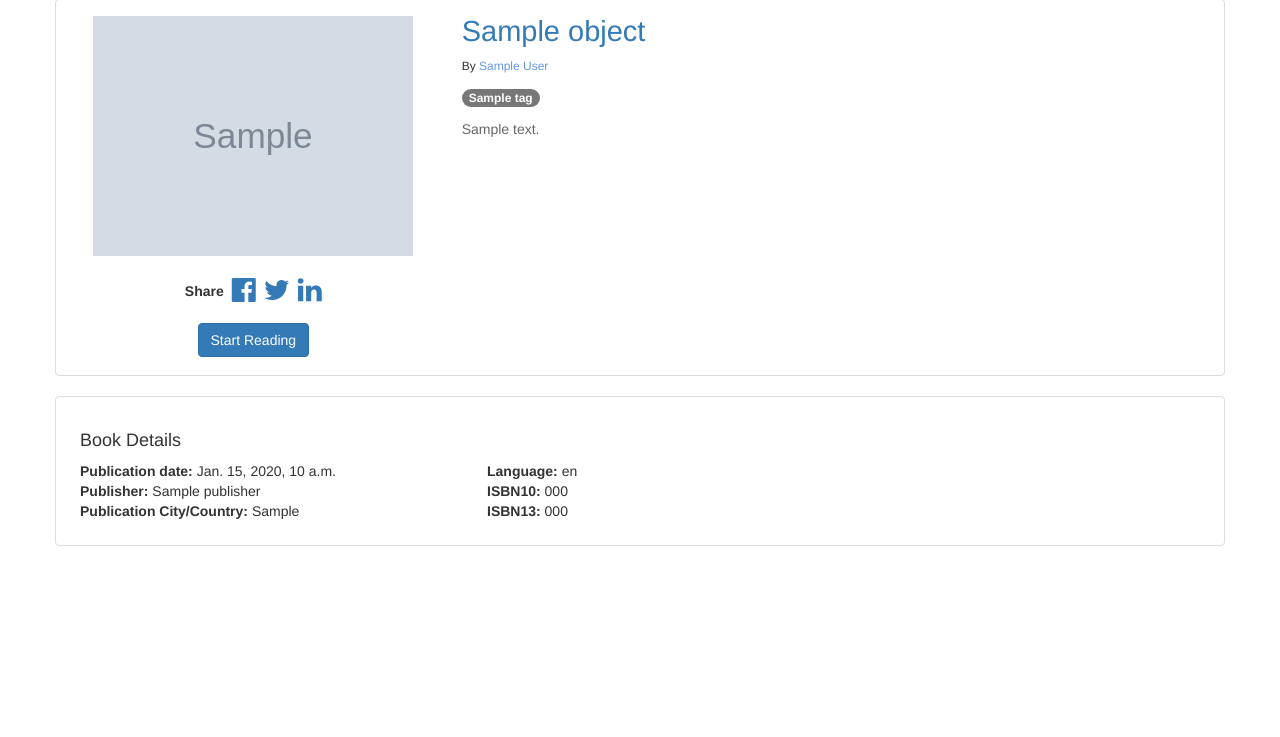
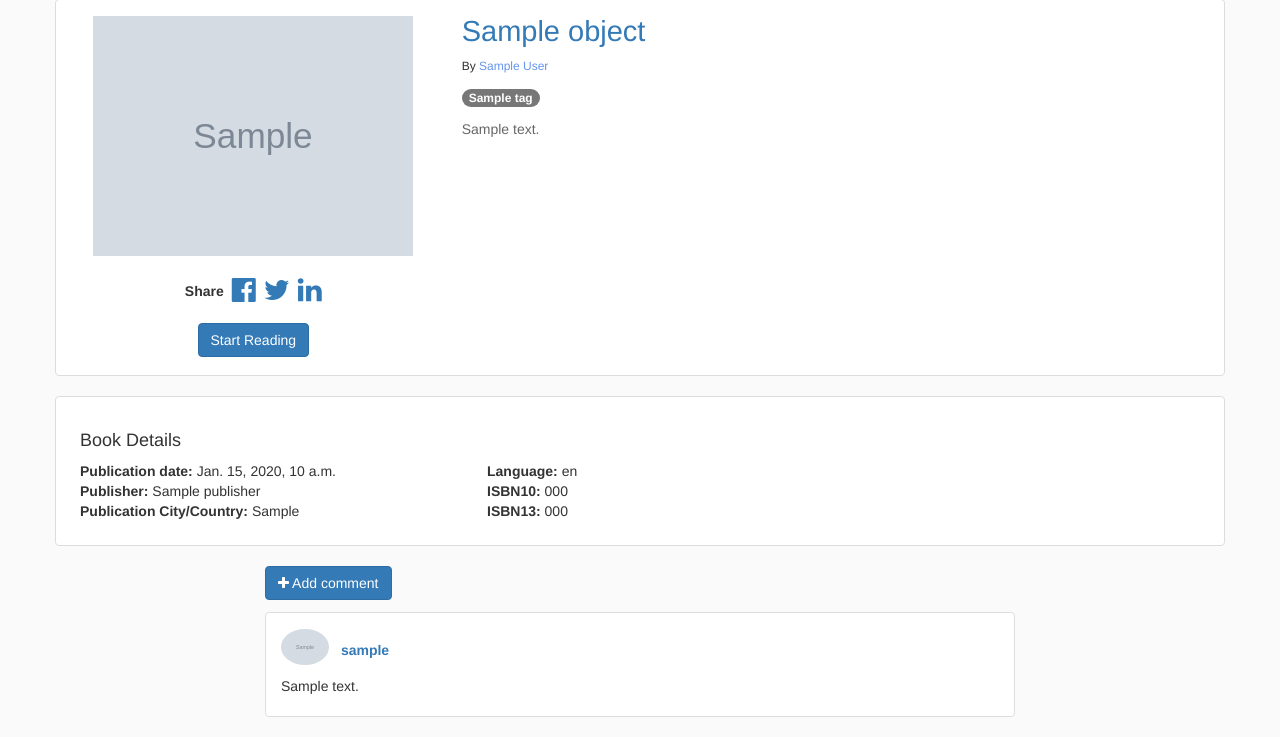
Before and after one commit to ilyeshammadi/bookslib, a Django app: template books_library/templates/books/book_detail.html in a window 1280 px wide. Shown: the part 111-848 px from the top of the page. Before the commit the page ends 657 px from the top, so only its background shows below. Run offline with Django 3.2, Linux system fonts and the light colour scheme; the template is opened without the code that fills it: most values are stand-ins (such as "Sample title", 1, 10 or a date in 2020); grey boxes marked "Sample" are stand-in pictures; some libraries are stand-ins or nearby versions.

Commit message:
feat: Add comments to Books

```diff
--- a/books_library/books/admin.py
+++ b/books_library/books/admin.py
@@ -1,6 +1,6 @@
 from django.contrib import admin
 from django import forms
-from .models import Book, Category
+from .models import Book, Category, Comment
 
 
 class BookAdminForm(forms.ModelForm):
@@ -13,6 +13,9 @@ class BookAdminForm(forms.ModelForm):
 class BookAdmin(admin.ModelAdmin):
     form = BookAdminForm
     list_display = ['id', 'name', 'slug', 'created', 'last_updated', 'link_to_pdf', 'thumbnail']
+    exclude = ['language']
+
 
 admin.site.register(Book, BookAdmin)
 admin.site.register(Category)
+admin.site.register(Comment)
--- a/books_library/books/urls.py
+++ b/books_library/books/urls.py
@@ -51,5 +51,9 @@ urlpatterns = [
         view=views.book_dislike,
         name='book_dislike'
     ),
-
+    url(
+        regex=r'^comment/$',
+        view=views.add_comment,
+        name='add_comment'
+    ),
 ]
--- a/books_library/navigation/models.py
+++ b/books_library/navigation/models.py
@@ -1,11 +1,15 @@
 from __future__ import unicode_literals
 
+from django.conf import settings
+from django.contrib.auth.models import User
 from django.db import models
 
 from books_library.books.models import Book
 
+# Create your models here.
 
-# Create your models here.
+
+
 class Search(models.Model):
     terms = models.TextField()
     created = models.DateTimeField(auto_now_add=True, editable=False)
--- a/books_library/static/css/books/book_detail.css
+++ b/books_library/static/css/books/book_detail.css
@@ -1,3 +1,7 @@
+body {
+  background-color: #fafafa;
+}
+
 .m-b-1 {
   margin-bottom: 0 !important;
 }
@@ -50,3 +54,28 @@
   margin-top: 12px;
   margin-bottom: 12px;
 }
+
+.comments {
+  margin-top: 12px;
+}
+
+.comment {
+  margin-bottom: 8px !important;
+}
+
+.comment h3 {
+  display: inline-block;
+  font-size: 14px;
+  font-weight: bold;
+  vertical-align: sub;
+}
+
+.comment img {
+  height: 36px;
+  margin-right: 8px;
+  border-radius: 200%;
+}
+
+.comment p {
+  margin-top: 8px;
+}
--- /dev/null
+++ b/books_library/static/js/books/book_detail.js
@@ -0,0 +1,37 @@
+/**
+ * Created by ilyes on 5/11/17.
+ */
+function showForm() {
+    $('#comment-form').css({
+        display: 'block'
+    });
+
+    $('#show-comment').css({
+        display: 'none'
+    });
+
+}
+
+function hideForm() {
+    $('#comment-form').css({
+        display: 'none'
+    });
+
+    $('#show-comment').css({
+        display: 'inline-block'
+    });
+
+}
+
+
+// Hide the form bu default
+hideForm();
+
+
+$('#show-comment').click(function () {
+    showForm();
+});
+
+$('#cancel').click(function () {
+   hideForm();
+});
--- a/books_library/templates/base.html
+++ b/books_library/templates/base.html
@@ -62,9 +62,9 @@
 {% block javascript %}
     <!-- Required by Bootstrap v4 Alpha 4 -->
     <script src="{% static 'dep/jquery-3.2.0.min.js' %}"></script>
-    <script src="https://cdnjs.cloudflare.com/ajax/libs/tether/1.3.7/js/tether.min.js"
-            integrity="sha384-XTs3FgkjiBgo8qjEjBk0tGmf3wPrWtA6coPfQDfFEY8AnYJwjalXCiosYRBIBZX8"
-            crossorigin="anonymous"></script>
+{#    <script src="https://cdnjs.cloudflare.com/ajax/libs/tether/1.3.7/js/tether.min.js"#}
+{#            integrity="sha384-XTs3FgkjiBgo8qjEjBk0tGmf3wPrWtA6coPfQDfFEY8AnYJwjalXCiosYRBIBZX8"#}
+{#            crossorigin="anonymous"></script>#}
     <!-- Latest compiled and minified JavaScript -->
     <script src="{% static 'dep/bootstrap/js/bootstrap.min.js' %}"></script>
 
--- a/books_library/templates/books/book_detail.html
+++ b/books_library/templates/books/book_detail.html
@@ -1,9 +1,17 @@
 {% extends 'books/index.html' %}
 {% load static %}
+{% load crispy_forms_tags %}
+
 
 {% block css %}
     {{ block.super }}
     <link rel="stylesheet" href="{% static 'css/books/book_detail.css' %}">
+{% endblock %}
+
+
+{% block javascript %}
+    {{ block.super }}
+    <script src="{% static 'js/books/book_detail.js' %}"></script>
 {% endblock %}
 
 {% block content %}
@@ -63,6 +71,36 @@
 
 
         </div>
+
+        <div class="row">
+            <div class="col-xs-12 col-md-8 col-md-offset-2">
+                <div class="comments-container">
+                    <button id="show-comment" class="btn btn-primary"><i class="fa fa-plus"></i> Add comment</button>
+                    <form id="comment-form" action="{% url 'books:add_comment' %}" method="post" role="form">
+
+                        {% csrf_token %}
+
+                        <input type="hidden" name="book_id" value="{{ book.id }}" >
+
+
+                        {{ form|crispy }}
+                        <button id="send" type="submit" class="btn btn-primary">Submit</button>
+                        <button id="cancel" class="btn btn-default">Cancel</button>
+                    </form>
+                    <div class="comments list-group">
+                        {% for comment in book.comments.all %}
+                            <div class="comment list-group-item">
+                                <img src="{{ comment.user.image.url }}" alt="">
+                                <h3><a href="{% url 'users:detail' comment.user.username %}">{{ comment.user.username }}</a></h3>
+                                <p>{{ comment.content }}</p>
+                            </div>
+                        {% endfor %}
+
+                    </div>
+                </div>
+            </div>
+        </div>
+
     </div>
 
 
--- a/config/settings/local.py
+++ b/config/settings/local.py
@@ -46,8 +46,8 @@ CACHES = {
 
 # django-debug-toolbar
 # ------------------------------------------------------------------------------
-MIDDLEWARE += ['debug_toolbar.middleware.DebugToolbarMiddleware', ]
-INSTALLED_APPS += ['debug_toolbar', ]
+#MIDDLEWARE += ['debug_toolbar.middleware.DebugToolbarMiddleware', ]
+#INSTALLED_APPS += ['debug_toolbar', ]
 
 INTERNAL_IPS = ['127.0.0.1', '10.0.2.2', ]
 # tricks to have debug toolbar when developing with docker
```
Also changed, not shown: books_library/books/forms.py (+7 -1 lines), books_library/books/models.py (+12 -0 lines), books_library/books/views.py (+41 -10 lines), books_library/books/migrations/0014_auto_20170510_2349.py (added), books_library/navigation/admin.py (line endings or trailing spaces), books_library/navigation/migrations/0009_comment.py (added), books_library/navigation/migrations/0010_auto_20170510_2349.py (added).
